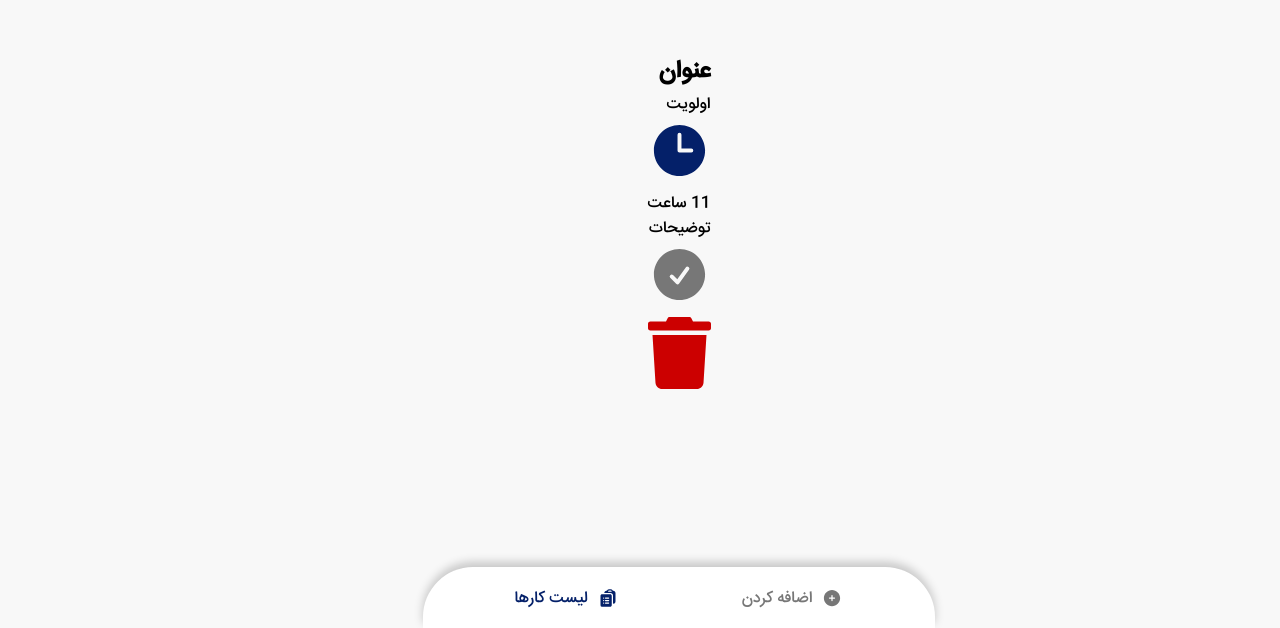
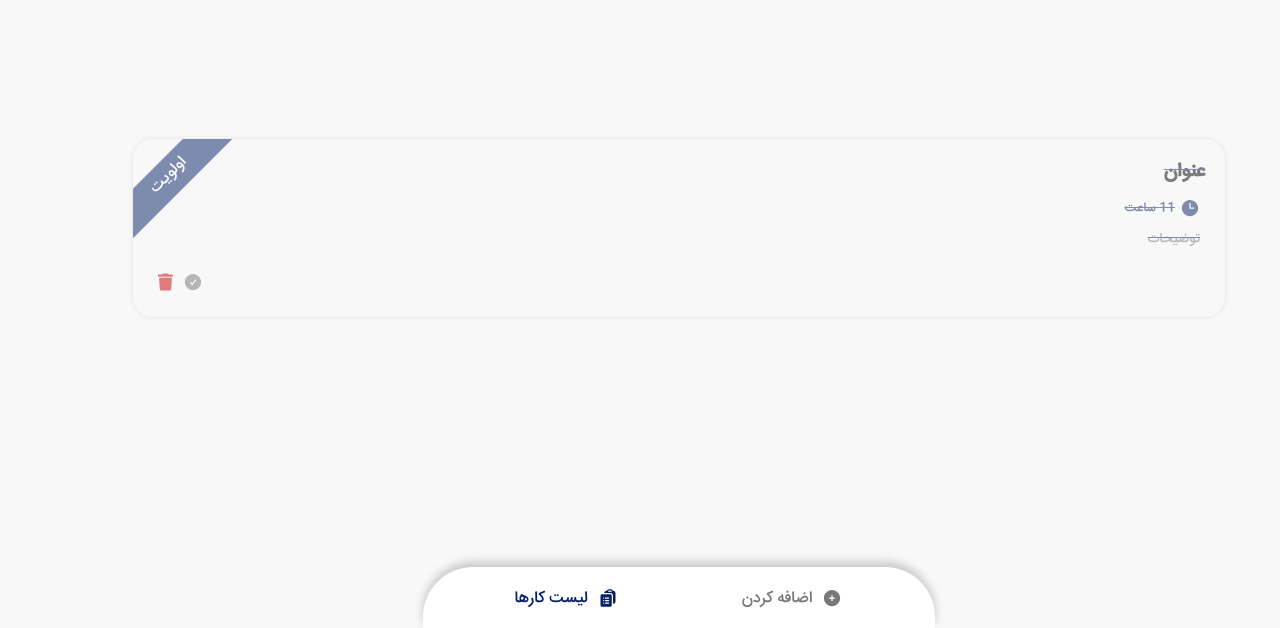
Before and after one commit to mohammad-zolghadr/Faradars-TodoList, a React (Create React App) app: page /list-of-todos in a window 1280 px wide. Shown: the part 172-800 px from the top of the page. Built offline with nearby package versions, Linux system fonts and the light colour scheme.

Commit message:
S03E04-03

```diff
--- a/src/components/ListOfTodos.module.css
+++ b/src/components/ListOfTodos.module.css
@@ -5,7 +5,6 @@
     padding: var(--bottom-margin) 0;
     margin: var(--bottom-margin);
     display: flex;
-    flex-direction: column;
     align-items: center;
     justify-content: space-around;
     row-gap: 30px;
--- a/src/components/Work.js
+++ b/src/components/Work.js
@@ -1,4 +1,6 @@
 import React from "react";
+
+import style from "./Work.module.css";
 
 // Icon
 import IconClockOn from "../assets/images/clock-on.svg";
@@ -8,17 +10,17 @@ import IconTrash from "../assets/images/trash.svg";
 
 const Work = () => {
   return (
-    <div>
+    <div className={`${style.wliContainer} ${style.wliDone}`}>
       <h2>عنوان</h2>
-      <span>اولویت</span>
-      <div>
+      <span className={style.wliPriority}>اولویت</span>
+      <div className={style.wliTime}>
         <img src={IconClockOn} />
         <span>11 ساعت</span>
       </div>
       <p>توضیحات</p>
-      <div>
+      <div className={style.wliIcons}>
         <img src={IconCheckOff} />
-        <img src={IconTrash} />
+        <img src={IconTrash} className={style.wliTrash} />
       </div>
     </div>
   );
--- /dev/null
+++ b/src/components/Work.module.css
@@ -0,0 +1,78 @@
+.wliContainer{
+    background-color: var(--bg-color);
+    box-shadow: 0 0 5px rgba(0, 0, 0, 0.2);
+    padding: 20px;
+    margin: 20px 10px;
+    display: flex;
+    flex-direction: column;
+    justify-content: space-around;
+    flex : 1 1 230px;
+    position: relative;
+    overflow: hidden;
+    border-radius: 20px;
+}
+
+.wliDone{
+    opacity: 0.5;
+    text-decoration: line-through;
+    text-decoration-color: var(--primary-color);
+}
+
+
+.wliContainer img{
+    width:20px;
+}
+
+.wliPriority{
+    background-color: var(--primary-color);
+    color: #fff;
+    padding: 5px 50px;
+    position: absolute;
+    left: -35px;
+    top: 20px;
+    transform: rotate(-45deg);
+}
+
+.wliTime{
+    display: flex;
+    align-items: center;
+    justify-content: start;
+    margin: 5px;
+}
+
+.wliTime span{
+    color: var(--primary-color);
+    font-size: 0.8rem;
+    margin-right: 5px;
+    padding-top: 5px;
+}
+
+.wliContainer p{
+    color: var(--pale-color);
+    font-size: 0.85rem;
+    margin: 5px;
+}
+
+.wliIcons {
+    display: flex;
+    justify-content: end;
+    margin-top: 10px;
+}
+
+.wliIcons img{
+    margin: 5px;
+    cursor: pointer;
+    transition: 0.3s;
+}
+
+.wliTrash{
+    width: 15px !important;
+}
+
+.wliIcons img:hover{
+    opacity: 0.5;
+}
+
+.wliContainer h2{
+    font-size: 1.2rem;
+}
```
